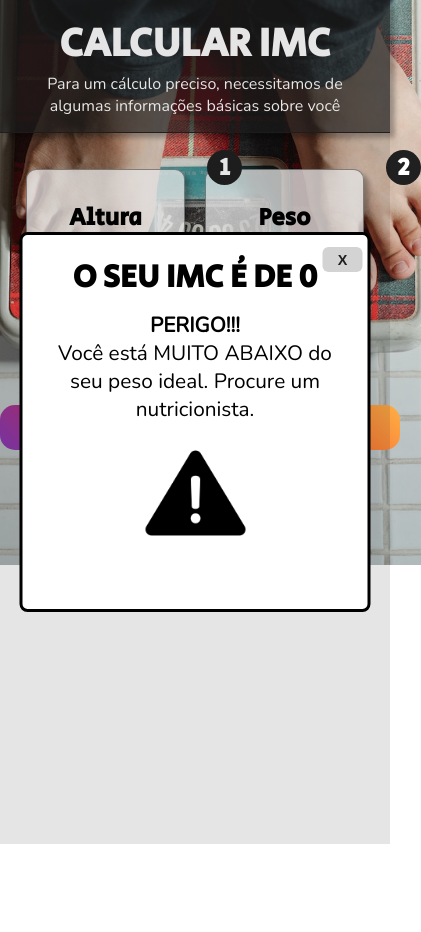
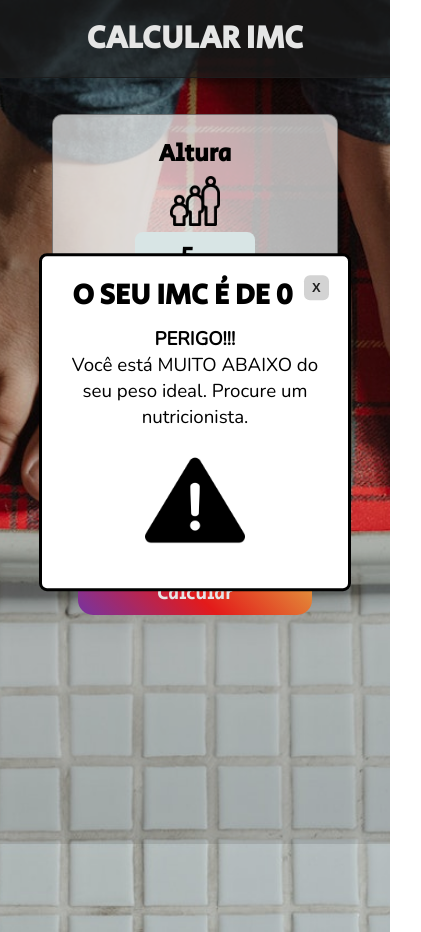
Before and after one commit to menezesfilipe/calculadoraIMC-modal, a plain HTML site: page index.html in a window 390 px wide. Both pictures are taken after typing "5", "5" into the empty fields and a click on the button "Calcular". Shown: the whole page, 421 px wide, since content can reach past the window. Before the commit the page ends 844 px from the top, so only its background shows below. Drawn offline with nearby package versions, Linux system fonts and the light colour scheme.

Commit message:
media query

```diff
--- a/index.html
+++ b/index.html
@@ -10,7 +10,6 @@
 <body>
    <header>
         <h1>Calcular IMC</h1>
-        <p>Para um cálculo preciso, necessitamos de algumas informações básicas sobre você</p>
     </header>
 
    <main>
--- a/style.css
+++ b/style.css
@@ -138,7 +138,7 @@ dialog{
     transform: translate(-50%, -50%);
     width: 450px;
     height: 380px;
-    max-width: 90%;
+    max-width: 80%;
     padding: 1.2rem;
     border-radius: 0.5rem;
     text-align: center;
@@ -178,3 +178,43 @@ dialog{
 #img-modal{
     margin-top: 20px;
 }
+
+@media screen and (max-width: 930px){
+    header{
+        width: 100%;
+        font-size: 0.8em;
+    }
+    main{
+        height: 100vh;
+    }
+
+    .input{
+        display: flex;
+        flex-direction: column;
+        align-items: center;
+        justify-content: center;
+        width: 80%;
+    }
+
+    .numero{
+        display: none;
+    }
+
+    main section{
+        flex-direction: column;
+    }
+
+    #calcButton{
+        width: 60%;
+    }
+
+    dialog{
+        height: 40%;
+        font-size: 0.9em;
+    }
+    #fechar{
+        float: right;
+        position: static;
+        width: 25px;
+    }
+}
```
